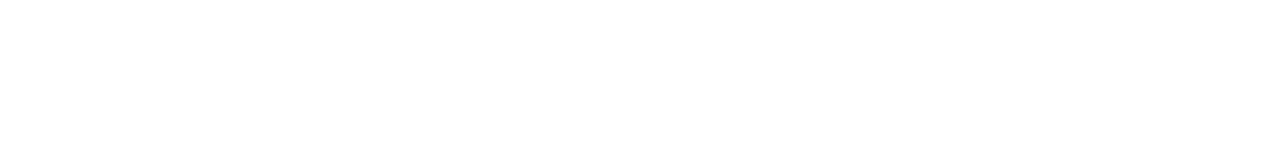
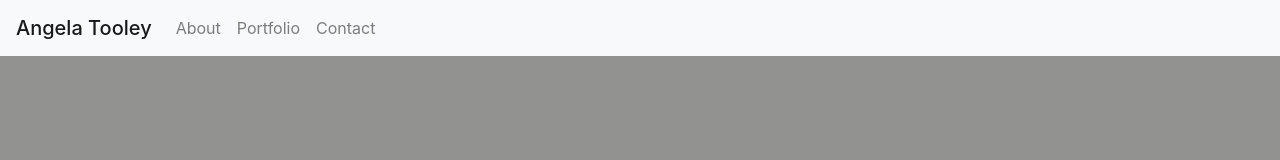
Before and after one commit to adt315/hmwk-2-responsive-portfolio, a plain HTML site: page contact.html in a window 1280 px wide. Drawn offline with nearby package versions, Linux system fonts and the light colour scheme.

Commit message:
add navbar to all pages

```diff
--- a/assets/css/style.css
+++ b/assets/css/style.css
@@ -1,15 +1,8 @@
 
-/* body {
+body {
     background-color: #929291;
 }
- */
 
-
-
-
-
-/* @media screen and (max-width: px) {
-    body{
-        background-color: ;
-    }
-} */
+h1 {
+    color: teal;
+}
--- a/contact.html
+++ b/contact.html
@@ -1,11 +1,33 @@
 <!DOCTYPE html>
 <html lang="en">
+
 <head>
     <meta charset="UTF-8">
+    <title>Responsive Portfolio</title>
     <meta name="viewport" content="width=device-width, initial-scale=1.0">
-    <title>Document</title>
+    <link rel="stylesheet" href="https://stackpath.bootstrapcdn.com/bootstrap/4.5.2/css/bootstrap.min.css" integrity="sha384-JcKb8q3iqJ61gNV9KGb8thSsNjpSL0n8PARn9HuZOnIxN0hoP+VmmDGMN5t9UJ0Z" crossorigin="anonymous">
+    <link rel="stylesheet" href="./assets/css/style.css">
 </head>
+
 <body>
 
-</body>
-</html>
+<!-- Navigation Bar -->
+
+<header>
+    <nav class="navbar navbar-expand-lg navbar-light bg-light">
+        <span class="navbar-brand mb-0 h1">Angela Tooley</span>
+        <!-- <a class="navbar-brand" href="#">Navbar</a> -->
+        <button class="navbar-toggler" type="button" data-toggle="collapse" data-target="#navbarNav" aria-controls="navbarNav" aria-expanded="false" aria-label="Toggle navigation">
+        <span class="navbar-toggler-icon"></span>
+        </button>
+        <div class="collapse navbar-collapse" id="navbarNav" >
+        <!-- navbarNavAltMarkup -->
+            <div class="navbar-nav">
+                <a class="nav-item nav-link" href="about.html">About</a>
+                <a class="nav-item nav-link" href="portfolio.html">Portfolio</a>
+                <a class="nav-item nav-link" href="#">Contact</a>
+            </div>
+        </div>
+
+    </nav>
+</header>
```
Also changed, not shown: index.html (+4 -0 lines), portfolio.html (+25 -3 lines).
